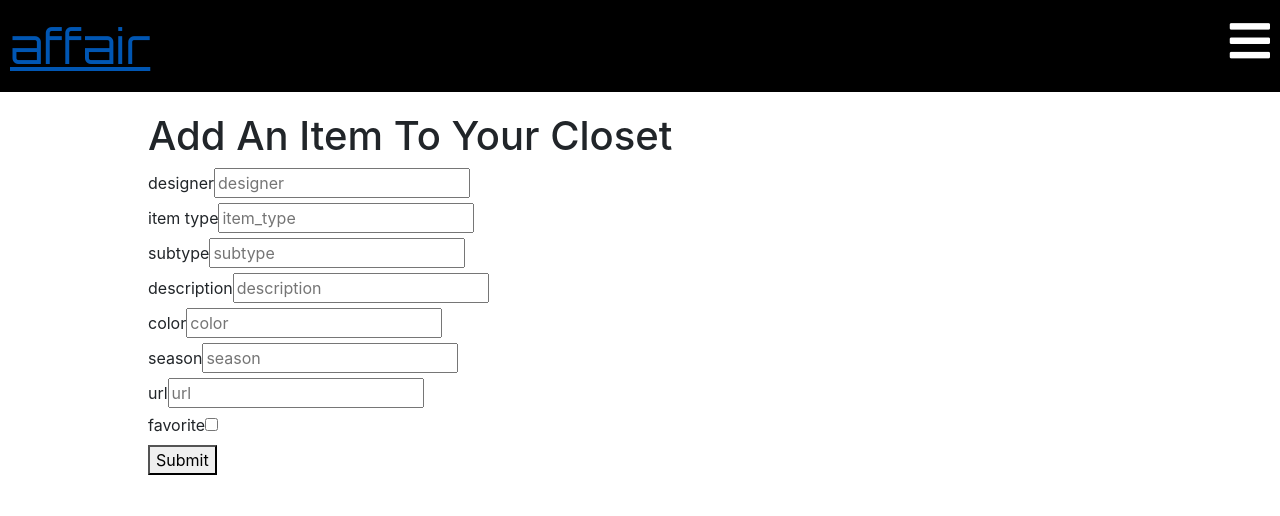
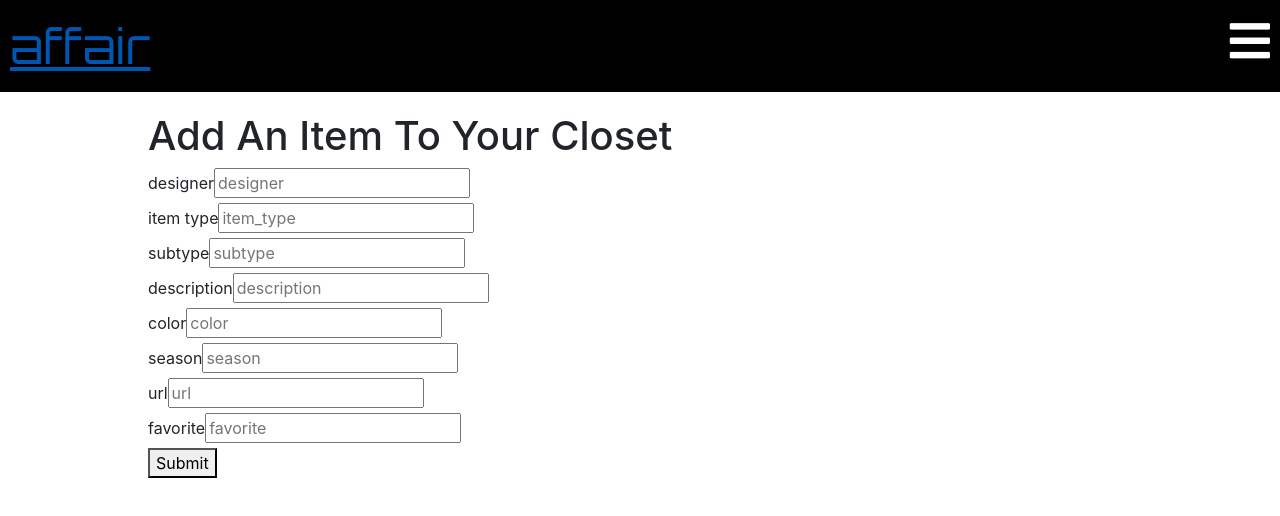
Before and after one commit to adeola-ak/affair-client, a React (Create React App) app: page /newitem in a window 1280 px wide. Shown: the top 516 px of the page. Built offline with nearby package versions, Linux system fonts and the light colour scheme; a web font is replaced by a local one.

Commit message:
cleaned up code, add an item functionality complete

```diff
--- a/src/components/Closet/Closet.js
+++ b/src/components/Closet/Closet.js
@@ -5,14 +5,23 @@ import axios from "axios";
 import TheModal from "../Modal/Modal";
 import ItemForm from "../ItemForm/ItemForm";
 
-const Closet = ({ user, closet, handleAuth }) => {
+const Closet = ({
+	user,
+	closet,
+	handleAuth,
+	// handleLogin,
+	setUser,
+	token,
+	setToken,
+}) => {
 	const [item, setItem] = useState([]);
 
 	useEffect(() => handleAuth(), []);
 	console.log(user);
 	console.log(closet);
+	console.log(token);
 
-	const token = localStorage.getItem("token");
+	// const token = localStorage.getItem("token");
 
 	const closetItemsStyle = {
 		height: "8em",
@@ -96,9 +105,16 @@ const Closet = ({ user, closet, handleAuth }) => {
 					className="far fa-plus-square fa-2x"
 					onClick={() => handleCreate(item.id)}
 				></i>
-				<h2>{user.username}'s Closet</h2>
+				{/* <h2>{user.username}'s Closet</h2> */}
 				<div className="item-container">{closetItems}</div>
-				<ItemForm />
+				<ItemForm
+					// handleLogin={handleLogin}
+					handleAuth={handleAuth}
+					user={user}
+					setUser={setUser}
+					token={token}
+					setToken={setToken}
+				/>
 			</div>
 		</>
 	);
--- a/src/components/ItemForm/ItemForm.js
+++ b/src/components/ItemForm/ItemForm.js
@@ -1,7 +1,15 @@
 import React, { useState, useEffect } from "react";
 
-const ItemForm = ({ handleLogin, handleAuth, user, setUser }) => {
-	console.log(user);
+const ItemForm = ({
+	// handleLogin,
+	handleAuth,
+	user,
+	setUser,
+	token,
+	setToken,
+}) => {
+	// console.log(user);
+	console.log(token);
 	const [designer, setDesigner] = useState("");
 	const [item_type, setItem_type] = useState("");
 	const [subtype, setSubtype] = useState("");
@@ -43,6 +51,7 @@ const ItemForm = ({ handleLogin, handleAuth, user, setUser }) => {
 			headers: {
 				"Content-Type": "application/json",
 				Accept: "application/json",
+				Authorization: `Bearer ${token}`,
 			},
 			body: JSON.stringify({
 				designer,
@@ -54,15 +63,7 @@ const ItemForm = ({ handleLogin, handleAuth, user, setUser }) => {
 				url,
 				favorite,
 			}),
-		})
-			.then((resp) => resp.json())
-			.then((data) => {
-				localStorage.setItem("token", data.token);
-				handleLogin(data.user);
-				console.log("logged in");
-			})
-			.then(() => handleAuth())
-			.then(() => console.log(user));
+		});
 		setDesigner("");
 		setItem_type("");
 		setSubtype("");
@@ -157,7 +158,8 @@ const ItemForm = ({ handleLogin, handleAuth, user, setUser }) => {
 					<input
 						value={favorite}
 						onChange={handleFavoriteChange}
-						type="checkbox"
+						// type="checkbox"
+						type="text"
 						placeholder="favorite"
 					/>
 				</div>
--- a/src/components/Login/Login.js
+++ b/src/components/Login/Login.js
@@ -29,9 +29,9 @@ const Login = ({ handleAuth, handleLogin, userData, setUserData }) => {
 			.then((resp) => resp.json())
 			.then((data) => {
 				localStorage.setItem("token", data.token);
-				handleLogin(data.user);
+				// handleLogin(data.user);
 				// handleLogin(user);
-				console.log(data.user);
+				console.log(userData);
 			})
 			.then(() => handleAuth())
 			.then(() => console.log(userData));
--- a/src/components/Main/Main.js
+++ b/src/components/Main/Main.js
@@ -7,8 +7,9 @@ import Closet from "../Closet/Closet";
 import ItemForm from "../ItemForm/ItemForm";
 
 function Main() {
-	const [user, setUser] = useState({});
+	// const [user, setUser] = useState({});
 	const [closet, setCloset] = useState("");
+	const [token, setToken] = useState(localStorage.getItem("token"));
 
 	useEffect(() => {
 		const token = localStorage.getItem("token");
@@ -20,15 +21,15 @@ function Main() {
 			})
 				.then((resp) => resp.json())
 				.then((data) => {
-					setUser(data);
-					// console.log(data)
+					// setUser(data);
+					console.log(data);
 				});
 		}
 	}, []);
 
-	const handleLogin = (user) => {
-		setUser(user);
-	};
+	// const handleLogin = (user) => {
+	// 	setUser(user);
+	// };
 
 	const handleAuth = () => {
 		const token = localStorage.getItem("token");
@@ -44,7 +45,7 @@ function Main() {
 			});
 	};
 
-	console.log(user);
+	// console.log(user);
 
 	return (
 		<Switch>
@@ -53,31 +54,41 @@ function Main() {
 			</Route>
 
 			<Route path="/login">
-				<Login handleLogin={handleLogin} handleAuth={handleAuth} />
+				<Login
+					// handleLogin={handleLogin}
+					handleAuth={handleAuth}
+				/>
 			</Route>
 
 			<Route path="/new-user">
-				<NewUser handleLogin={handleLogin} />
+				<NewUser
+				// handleLogin={handleLogin}
+				/>
 			</Route>
 
 			<Route path="/items/:id">
 				<Closet
 					// {...routerprops}
 					handleAuth={handleAuth}
-					user={user}
-					setUser={setUser}
+					// user={user}
+					// setUser={setUser}
 					closet={closet}
 					setCloset={setCloset}
+					// handleLogin={handleLogin}
+					token={token}
+					setToken={setToken}
 					// id={props.match.params.id}
 				/>
 			</Route>
 
 			<Route path="/newitem">
 				<ItemForm
-					handleLogin={handleLogin}
+					// handleLogin={handleLogin}
 					handleAuth={handleAuth}
-					user={user}
-					setUser={setUser}
+					// user={user}
+					// setUser={setUser}
+					token={token}
+					setToken={setToken}
 				/>
 			</Route>
 		</Switch>
```
